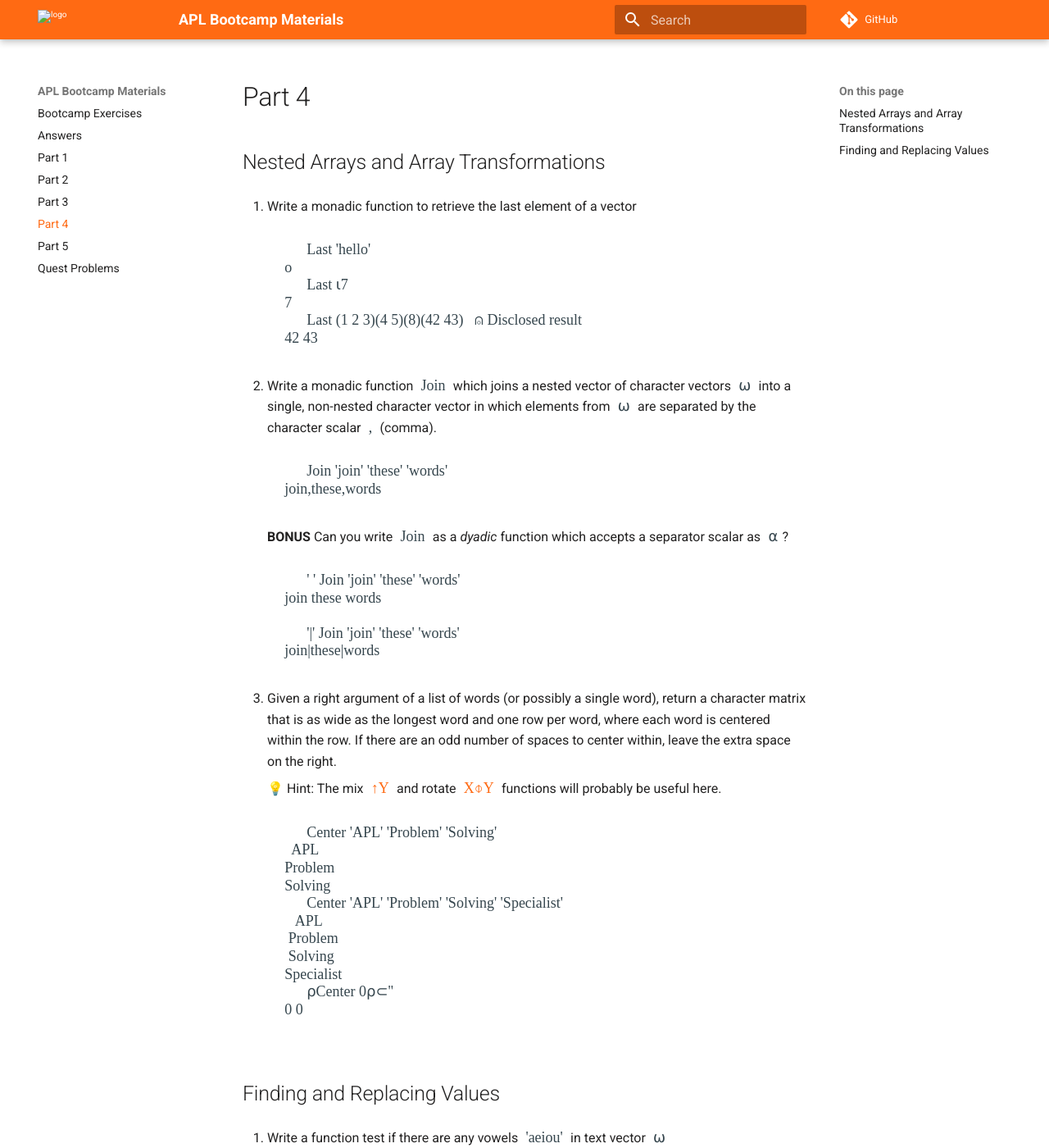
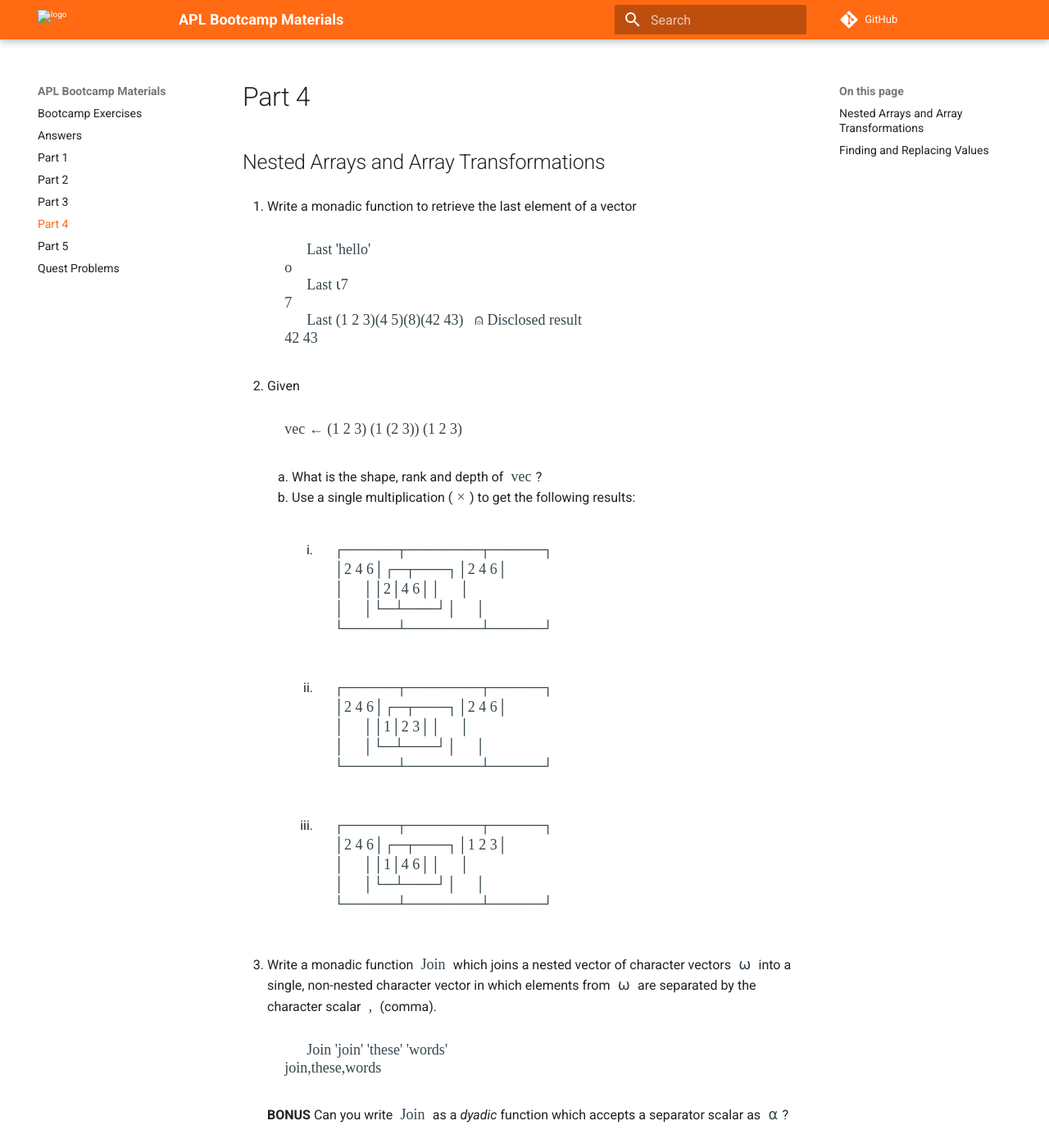
Before and after one commit to rikedyp/APLBootcamp, an MkDocs documentation site: the page built from docs/part4.md, in a window 1280 px wide and 1400 px high. Shown: the whole window at 82% size. Built offline with MkDocs 1.6.1 and Material for MkDocs 9.7.7, drawn with Linux system fonts in a browser that asks for light colours; some web fonts are replaced; comment, search, counter and statistics services are not loaded.

Commit message:
more problems

````diff
--- a/docs/part4.md
+++ b/docs/part4.md
@@ -10,6 +10,39 @@
           Last (1 2 3)(4 5)(8)(42 43)   ⍝ Disclosed result
     42 43
     ```
+
+1. Given
+
+    ```apl
+    vec ← (1 2 3) (1 (2 3)) (1 2 3)
+    ```
+
+    1. What is the shape, rank and depth of `vec`?
+    1. Use a single multiplication (`×`) to get the following results:
+        1.
+            ```
+            ┌─────┬───────┬─────┐
+            │2 4 6│┌─┬───┐│2 4 6│
+            │     ││2│4 6││     │
+            │     │└─┴───┘│     │
+            └─────┴───────┴─────┘
+            ```
+        1.
+            ```
+            ┌─────┬───────┬─────┐
+            │2 4 6│┌─┬───┐│2 4 6│
+            │     ││1│2 3││     │
+            │     │└─┴───┘│     │
+            └─────┴───────┴─────┘
+            ```
+        1.
+            ```
+            ┌─────┬───────┬─────┐
+            │2 4 6│┌─┬───┐│1 2 3│
+            │     ││1│4 6││     │
+            │     │└─┴───┘│     │
+            └─────┴───────┴─────┘
+            ```
 
 1. Write a monadic function `Join` which joins a nested vector of character vectors `⍵` into a single, non-nested character vector in which elements from `⍵` are separated by the character scalar `,` (comma).
 
````
Also changed, not shown: docs/part2.md (+46 -0 lines).
